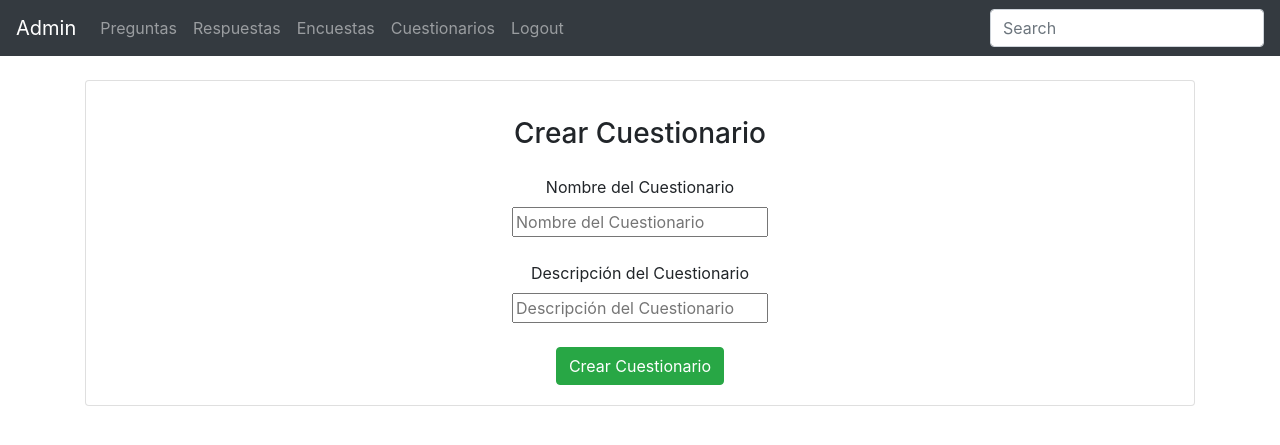
After one commit to pwnGIGO/Proyecto-de-Ingenieria-de-Software, a CodeIgniter app: page /Proyecto-de-Ingenieria-de-Software/Admin/Crear_Un_Cuestionario in a window 1280 px wide. The commit adds this page. Shown: the top 445 px of the page. Run offline with CodeIgniter, Linux system fonts and the light colour scheme.

Commit message:
Termine mis stories Fernando

```diff
--- a/CodeIgniter/application/config/routes.php
+++ b/CodeIgniter/application/config/routes.php
@@ -40,3 +40,5 @@ $route['Admin/Encuestas'] = "vistas_Admin_Controller/view_Mostrar_Encuestas";
 
 
 /* Seccion de Cuestionarios*/
+$route['Admin/Crear_Un_Cuestionario'] = "vistas_Admin_Controller/view_Crear_Cuestionario";
+$route['Admin/Crear_Cuestionario'] = "cuestionariosController/crearCuestionario";
--- a/CodeIgniter/application/controllers/vistas_Admin_Controller.php
+++ b/CodeIgniter/application/controllers/vistas_Admin_Controller.php
@@ -69,7 +69,8 @@
 
 		// Cuestionarios
 		function view_Crear_Cuestionario(){
-
+			$this->load->view('layouts/headerAdmin');
+			$this->load->view('admin/cuestionarios/create');
 		}
 
 		function view_Mostrar_Cuestionarios(){
--- a/CodeIgniter/application/models/cuestionario_model.php
+++ b/CodeIgniter/application/models/cuestionario_model.php
@@ -3,11 +3,11 @@
 	class Cuestionario_model extends CI_Model{
 		function __construct(){
 			parent::__construct();
-
+			$this->load->database();
 		}
 
-		function create(){
-
+		function create($dato){
+			$this->db->insert('objeto', array('nombreObjeto' => $dato['nameCuestionario'], 'descripcionObjeto' => $dato['desCuestionario'] ));
 		}
 
 		function read(){
--- /dev/null
+++ b/CodeIgniter/application/views/admin/cuestionarios/create.php
@@ -0,0 +1,38 @@
+		<?php
+			// Atributos de la caja de texto
+			$name_Cuestionario = array(
+				'name' => 'nombre',
+				'placeholder' => 'Nombre del Cuestionario',
+				'required' => 'required',
+			);
+
+			$des_Cuestionario = array(
+				'name' => 'descripcion',
+				'placeholder' => 'Descripción del Cuestionario',
+				'required' => 'required'
+			);
+
+			// url para respuestasController/crearRespuesta............ de tipo post
+			$crearCuestionario_url = base_url() . "Admin/Crear_Cuestionario";
+		?>
+
+		<div class="container">
+			<?= form_open($crearCuestionario_url) ?>
+				<div class="card indigo form-white">
+					<div class="card-body">
+						<h3 class="text-center white-text py-3"><i class="fa fa-user"></i>Crear Cuestionario</h3>
+						<div class="text-center">
+							<i class="fa fa-envelope prefix white-text"></i>
+							<?= form_label('Nombre del Cuestionario') ?><br>
+							<?= form_input($name_Cuestionario) ?><br><br>
+							<?= form_label('Descripción del Cuestionario')?><br>
+							<?= form_input($des_Cuestionario) ?>
+						</div><br>
+
+						<div align="center">
+							<input class="btn btn-success" type="submit" name="" value="Crear Cuestionario">
+						</div>
+					</div>
+				</div>
+			<?= form_close()?>
+		</div>
--- a/CodeIgniter/application/views/layouts/headerAdmin.php
+++ b/CodeIgniter/application/views/layouts/headerAdmin.php
@@ -16,7 +16,8 @@
       $preguntas_url = base_url() . "Admin/Preguntas";
       $respuestas_url = base_url() . "Admin/Respuestas";
       $usuario_url = base_url() . "Usuario";
-      $encuestas_url = base_url(). "Admin/Encuestas"
+      $encuestas_url = base_url(). "Admin/Encuestas";
+      $crearCuestionario_url = base_url(). "Admin/Crear_Un_Cuestionario";
     ?>
     <nav class="navbar navbar-expand navbar-dark bg-dark">
       <a class="navbar-brand" href="<?php echo $inicio_url?>">Admin</a>
@@ -36,7 +37,7 @@
             <a class="nav-link" href="<?php echo $encuestas_url?>">Encuestas</a>
           </li>
           <li class="nav-item">
-            <a class="nav-link" href="#">Cuestionarios</a>
+            <a class="nav-link" href="<?php echo $crearCuestionario_url?>">Cuestionarios</a>
           </li>
           <li class="nav-item">
             <a class="nav-link" href="<?php echo $usuario_url?>">Logout</a>
```
Also changed, not shown: CodeIgniter/application/controllers/cuestionariosController.php (+8 -1 lines), CodeIgniter/application/views/admin/cuestionarios/read.php (added, +9 -0 lines).
